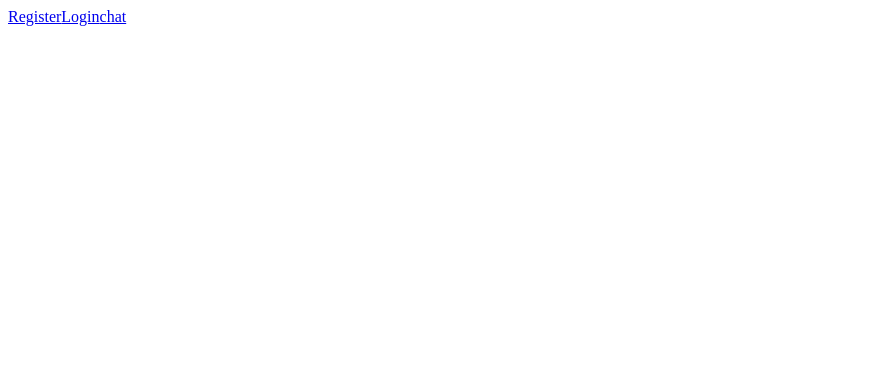
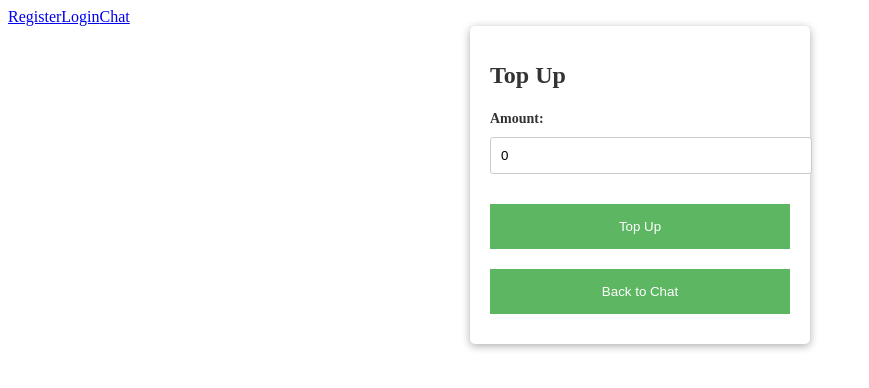
Before and after one commit to yang-smith/web-chatgpt, a Vue app: page /UserTopup in a window 1280 px wide. Before the commit this address had no page. Shown: the top 388 px of the page, without its empty margins (0-869 px from the left). Built offline with nearby package versions, Linux system fonts and the light colour scheme.

Commit message:
add topup veiw and fuction

```diff
--- a/src/App.vue
+++ b/src/App.vue
@@ -5,7 +5,7 @@
       <div class="auth-links">
         <router-link to="/UserRegister">Register</router-link>
         <router-link to="/Userlogin">Login</router-link>
-        <router-link to="/UserChat">chat</router-link>
+        <router-link to="/UserChat">Chat</router-link>
       </div>
     </nav>
     <router-view />
--- a/src/router.js
+++ b/src/router.js
@@ -3,12 +3,14 @@ import UserLogin from './views/UserLogin.vue'
 import UserRegister from './views/UserRegister.vue'
 import UserProfile from './views/UserProfile.vue'
 import UserChat from './views/UserChat.vue'
+import UserTopup from './views/UserTopup'
 
 const routes = [
   { path: '/Userlogin', component: UserLogin },
   { path: '/Userregister', component: UserRegister },
   { path: '/user', component: UserProfile },
-  { path: '/UserChat', component: UserChat }
+  { path: '/UserChat', component: UserChat },
+  { path: '/UserTopup', component: UserTopup }
 ]
 
 const router = createRouter({
--- a/src/store.js
+++ b/src/store.js
@@ -60,11 +60,21 @@ export default createStore({
           state.chatHistory[state.chatHistory.length - 1].answer = response.data.message || "";
           return dispatch('updateBalance', state.user.balance - 0.01);
         })
-        .then(() => {
-            state.user.balance = state.user.balance - 0.01;
-        })
+        // .then(() => {
+        //     state.user.balance = state.user.balance - 0.01;
+        // })
         .catch(() => {
           state.chatHistory[state.chatHistory.length - 1].answer = "请求出错！";
+        });
+      },
+      async topUp({ state }, { amount }) {
+        return axios.post('http://49.234.79.245:1200/api/top_up', {
+            token: state.user.token,
+            amount
+        }).then(() => {
+            state.user.balance += amount;
+        }).catch(error => {
+            console.error('Top up failed: ', error);
         });
       },
   },
--- a/src/views/UserChat.vue
+++ b/src/views/UserChat.vue
@@ -1,10 +1,20 @@
 <template>
       <div class="container">
-        <div class="user-info" v-if="userInfo">
-        <h2>User Info:</h2>
-        <p>Email: {{ userInfo.email }}</p>
-        <p>Balance: {{ userInfo.balance }}</p>
-        </div>
+
+          <div class="user-info" v-if="userInfo">
+            <p>{{ userInfo.email }}
+              <button @click="showDetails = !showDetails" class="details-button">
+                {{ showDetails ? '▲' : '▼'  }}
+              </button>
+            </p>
+            <div v-show="showDetails">
+              <p>余额: {{ userInfo.balance }}</p>
+              <router-link to="/UserTopup" class="topup-button">
+                <button type="button">充值</button>
+              </router-link>
+            </div>
+          </div>
+
         <div class="search-container">
           <div class="input-left"></div>
           <div class="input-box">
@@ -63,9 +73,10 @@ export default {
     setup() {
     const store = useStore();
     const userQuestion = ref("");
+    const showDetails = ref(false);
 
     const submitQuestion =  () => {
-      store.dispatch('updateBalance', 10);
+
       if( store.getters.lastAnswerIsNull) return;
       if (store.state.user.balance < 0.01) {
         store.commit('addChatMessage', { question: 'System Message', answer: '余额不足' });
@@ -85,7 +96,7 @@ export default {
 
     const userInfo = computed(() => store.state.user);
 
-    return { userInfo, userQuestion, submitQuestion, qaList: store.state.chatHistory, markdownToHtml};
+    return { userInfo, userQuestion, submitQuestion, qaList: store.state.chatHistory, markdownToHtml, showDetails};
     },
 };
 </script>
--- /dev/null
+++ b/src/views/UserTopup.vue
@@ -0,0 +1,90 @@
+<template>
+    <div class="topup">
+      <h1>Top Up</h1>
+      <form @submit.prevent="topUp">
+        <div>
+          <label for="amount">Amount:</label>
+          <input type="number" id="amount" min="0.01" step="0.01" v-model.number="amount" />
+        </div>
+        <button type="submit">Top Up</button>
+        <button type="button" @click="backToChat">Back to Chat</button>
+      </form>
+    </div>
+  </template>
+
+<script>
+  import { ref } from 'vue';
+  import { useStore } from 'vuex';
+  import router from '../router';
+
+  export default {
+    setup() {
+      const store = useStore();
+      const amount = ref(0.0);
+      const error = ref('');
+
+      const topUp = () => {
+        store.dispatch('topUp', { amount: amount.value })
+          .then(() => {
+            // 在成功充值后跳转到 userChat 页面
+            router.push('/userChat');
+          })
+          .catch(err => {
+            error.value = 'Error in top up: ' + err.message;
+          });
+      };
+
+      const backToChat = () => {
+        router.push('/userChat');
+      }
+
+      return { amount, topUp, backToChat, error };
+    },
+  };
+  </script>
+
+  <style scoped>
+  .topup {
+    width: 300px;
+    margin: 0 auto;
+    padding: 20px;
+    box-shadow: 0 2px 8px rgba(0, 0, 0, 0.33);
+    border-radius: 5px;
+  }
+
+  .topup h1 {
+    color: #333;
+    font-size: 24px;
+    margin-bottom: 20px;
+  }
+
+  .topup label {
+    color: #333;
+    font-size: 14px;
+    font-weight: bold;
+  }
+
+  .topup input {
+    margin-top: 10px;
+    margin-bottom: 20px;
+    padding: 10px;
+    border-radius: 3px;
+    border: 1px solid #ccc;
+    width: 100%;
+  }
+
+  .topup button {
+    background-color: #4CAF50;
+    color: white;
+    padding: 15px 20px;
+    margin: 10px 0;
+    border: none;
+    cursor: pointer;
+    width: 100%;
+    opacity: 0.9;
+  }
+
+  .topup button:hover {
+    opacity:1;
+  }
+  </style>
--- a/src/views/index.css
+++ b/src/views/index.css
@@ -9,11 +9,43 @@ code {
 
   .user-info {
     position: fixed;
-    right: 10px;
+    right: 10px; /* change the position to the left top corner */
     top: 10px;
-    background-color: #f5f5f5;
-    padding: 10px;
+    background-color: rgba(0, 0, 0, 0.1); /* a darker color with some transparency */
+    padding: 20px; /* larger padding */
+    border-radius: 10px; /* larger border radius */
+    border: 1px solid rgba(0, 0, 0, 0.1); /* add a subtle border */
+    box-shadow: 0 2px 5px rgba(0, 0, 0, 0.15); /* add some shadow */
+    font-size: 16px; /* larger font size */
+    color: #333; /* darker text color */
+  }
+
+  .topup-button button {
+    display: inline-block;
+    margin-top: 10px;
+    padding: 6px 20px;
+    color: #fff;
+    background-color: #4caf50;
     border-radius: 5px;
+    text-decoration: none;
+    transition: background-color 0.3s;
+  }
+  .topup-button button:hover {
+    background-color: #45a049;
+  }
+
+  .details-button {
+    display: inline-block;
+    margin-left: 10px;
+    padding: 4px 6px;
+    color: #fff;
+    background-color: #4caf50;
+    border-radius: 5px;
+    text-decoration: none;
+    transition: background-color 0.3s;
+  }
+  .details-button:hover {
+    background-color: #45a049;
   }
 
 nav {
```
